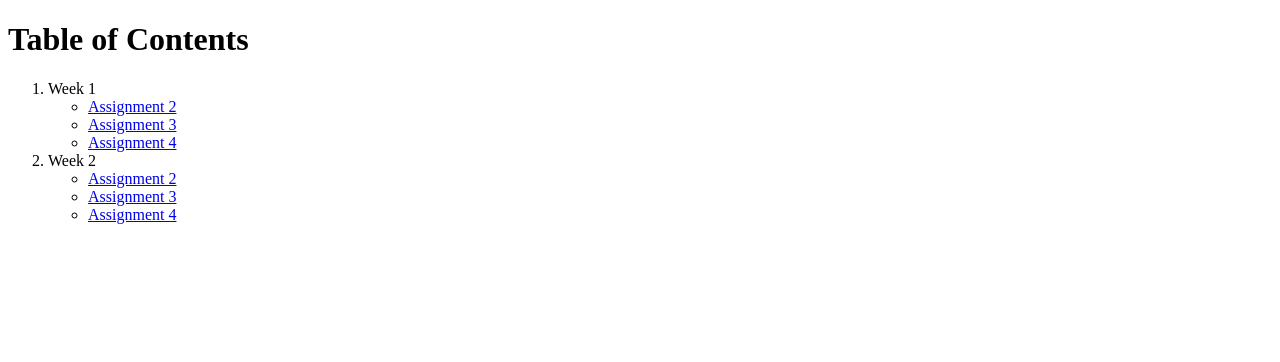
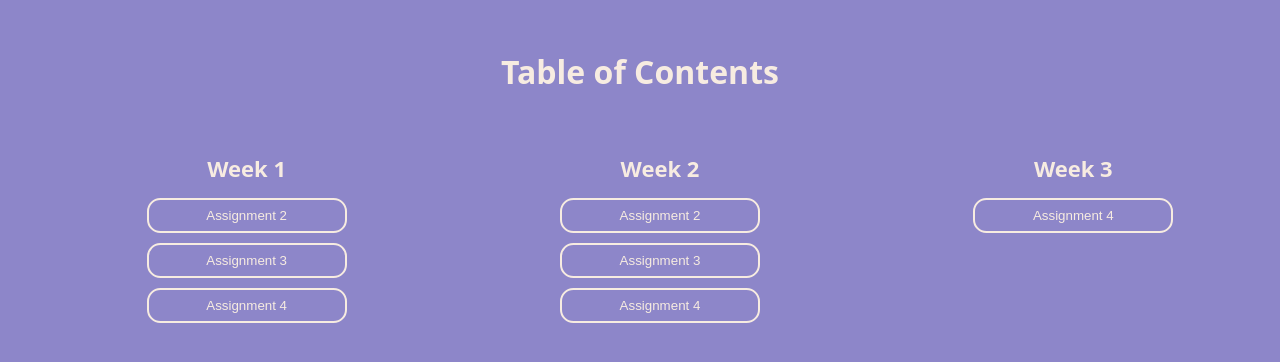
Before and after one commit to AlenVS02/Brainnest, a plain HTML site: page index.html in a window 1280 px wide. Drawn offline with Linux system fonts and the light colour scheme.

Commit message:
Style Changes for Index

```diff
--- a/index.html
+++ b/index.html
@@ -5,36 +5,73 @@
     <meta http-equiv="X-UA-Compatible" content="IE=edge">
     <meta name="viewport" content="width=device-width, initial-scale=1.0">
     <title>Assignments</title>
+    <link rel="stylesheet" href="style.css">
 </head>
 <body>
     <h1> Table of Contents </h1>
 
     <ol>
         <li>
-            Week 1
-            <ul>
+            <label class="labels" id="week1">Week 1</label>
+            <ul class="assignments">
                 <li>
-                    <a href="./Week1/Assignments/assignment2.html"> Assignment 2 </a>
+                    <a href="./Week1/Assignments/assignment2.html">
+                        <button class="assignment-button-link">
+                            Assignment 2
+                        </button>
+                    </a>
                 </li>
                 <li>
-                    <a href="./Week1/Assignments/links-and-images/index.html"> Assignment 3 </a>
+                    <a href="./Week1/Assignments/links-and-images/index.html">
+                        <button class="assignment-button-link">
+                            Assignment 3
+                        </button>
+                    </a>
                 </li>
                 <li>
-                    <a href="./Week1/Assignments/main-project/index.html"> Assignment 4 </a>
+                    <a href="./Week1/Assignments/main-project/index.html">
+                        <button class="assignment-button-link">
+                            Assignment 4
+                        </button>
+                    </a>
                 </li>
             </ul>
         </li>
         <li>
-            Week 2
-            <ul>
+            <label class="labels" id="week2"> Week 2 </label>
+            <ul class="assignments">
                 <li>
-                    <a href="./Week2/Assignments/assignment2/index.html"> Assignment 2 </a>
+                    <a href="./Week2/Assignments/assignment2/index.html">
+                        <button class="assignment-button-link">
+                            Assignment 2
+                        </button class="assignment-button-link">
+                    </a>
                 </li>
                 <li>
-                    <a href="./Week2/Assignments/assignment3/index.html"> Assignment 3 </a>
+                    <a href="./Week2/Assignments/assignment3/index.html">
+                        <button class="assignment-button-link">
+                            Assignment 3
+                        </button>
+                    </a>
                 </li>
                 <li>
-                    <a href="./Week2/Assignments/assignment4/index.html"> Assignment 4 </a>
+                    <a href="./Week2/Assignments/assignment4/index.html">
+                        <button class="assignment-button-link">
+                        Assignment 4
+                        </button>
+                    </a>
+                </li>
+            </ul>
+        </li>
+        <li>
+            <label class="labels" id="week3"> Week 3 </label>
+            <ul class="assignments">
+                <li>
+                    <a href="./Week3/Assignments/assignment4.html">
+                        <button class="assignment-button-link">
+                            Assignment 4
+                        </button>
+                    </a>
                 </li>
             </ul>
         </li>
--- /dev/null
+++ b/style.css
@@ -0,0 +1,53 @@
+body {
+    margin: 0;
+    padding: 0;
+    font-family: system-ui, -apple-system, BlinkMacSystemFont, 'Segoe UI', Roboto, Oxygen, Ubuntu, Cantarell, 'Open Sans', 'Helvetica Neue', sans-serif;
+    background-color: #8d86c9;
+    color: #F7ECE1;
+}
+
+h1 {
+    margin: 50px;
+    text-align: center;
+}
+
+ol {
+    list-style: none;
+    display: flex;
+    justify-content: space-around;
+    align-items: flex-start;
+}
+
+ol li .assignments {
+    padding: 0;
+    list-style-type: none;
+    text-decoration: none;
+    display: flex;
+    flex-direction: column;
+    justify-content: center;
+    align-items: center;
+    margin: 10px 0px
+}
+
+a {
+    text-decoration: none;
+}
+
+.labels {
+    font-size: 22px;
+    font-weight: 600;
+    display: flex;
+    justify-content: center;
+    margin: 10px 10px;
+}
+
+.assignment-button-link {
+    width: 200px;
+    height: 35px;
+    background-color: #8d86c9;
+    color: #F7ECE1;
+    border: 2px solid #F7ECE1;
+    border-radius: 1em;
+    margin: 5px 5px;
+    cursor: pointer;
+}
```
Also changed, not shown: 3 other files.
